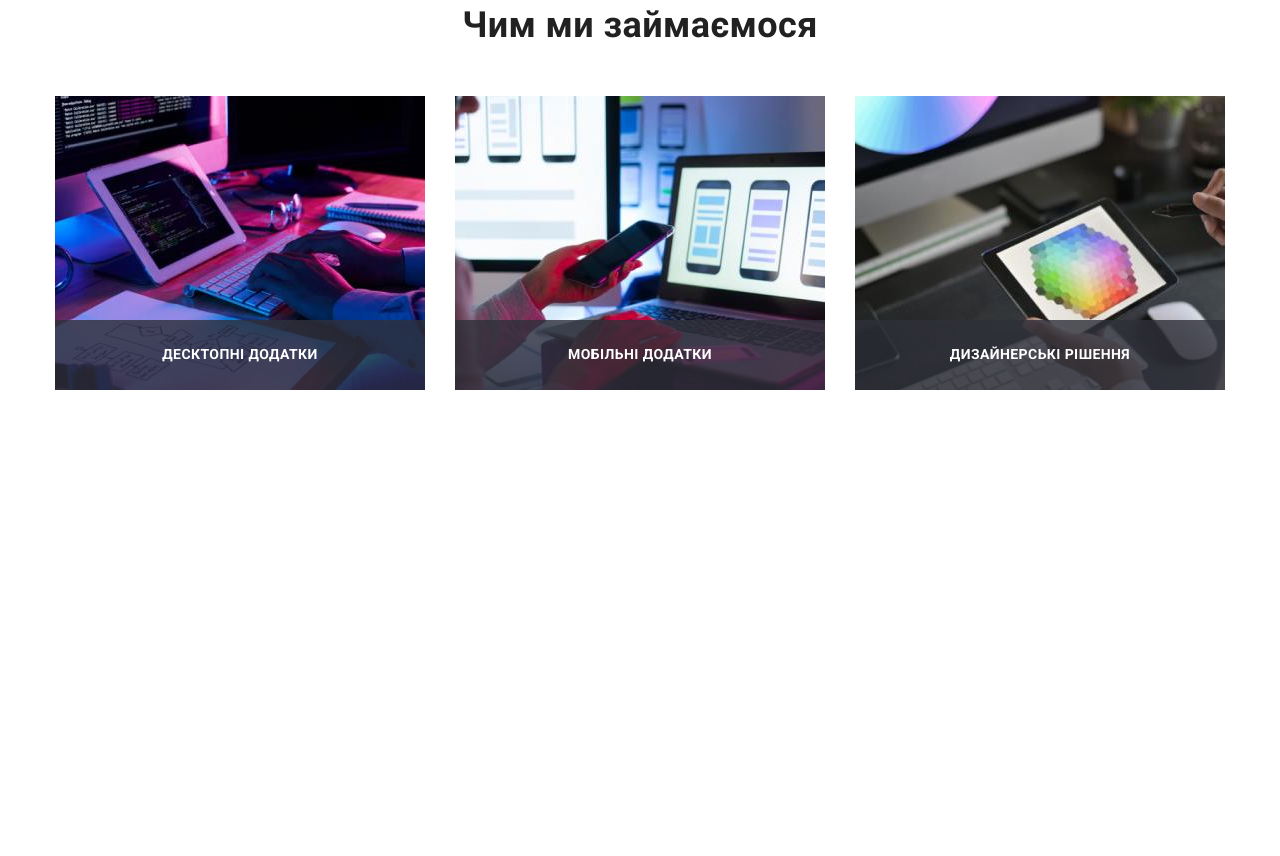
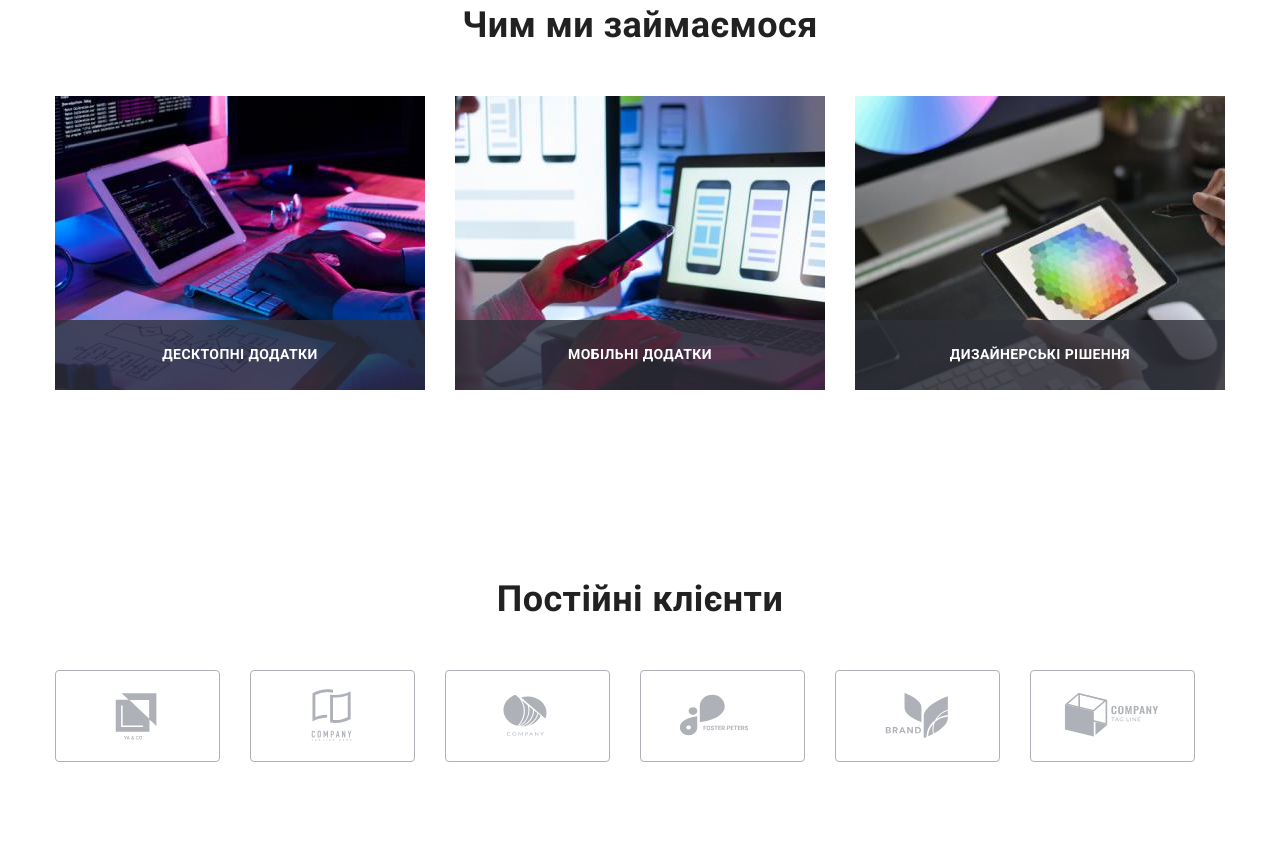
Before and after one commit to andriitomilov/goit-markup-hw-08, a plain HTML site: page index.html in a window 1280 px wide. Shown: the part 1115-1971 px from the top of the page. Before the commit the page ends 1599 px from the top, so only its background shows below. Drawn offline with nearby package versions, Linux system fonts and the light colour scheme.

Commit message:
completed clients

```diff
--- a/sсss/base/_grid.scss
+++ b/sсss/base/_grid.scss
@@ -5,15 +5,13 @@
 }
 
 .grid__item {
-
-  @media screen and (min-width: 768px ) {
+  @media screen and (min-width: 768px) {
     flex-basis: calc((100% - 30px) / 2);
   }
 
-  @media screen and (min-width: 1200px ) {
+  @media screen and (min-width: 1200px) {
     flex-basis: calc((100% - 90px) / 4);
   }
-
 }
 
 .grid__item--three-card {
@@ -21,7 +19,14 @@
 }
 
 .grid__item--six-card {
+  flex-basis: calc((100% - 30px) / 2);
+
+  @media screen and (min-width: 768px) {
+    flex-basis: calc((100% - 60px) / 3);
+  }
+  @media screen and (min-width: 1200px) {
     flex-basis: calc((100% - 180px) / 6);
+  }
 }
 
 .grid__item--relative {
```
Also changed, not shown: index.html (+2 -2 lines), css/main.css, css/main.min.css, 2 other files. Lines whose indentation alone changed are shown as unchanged.
